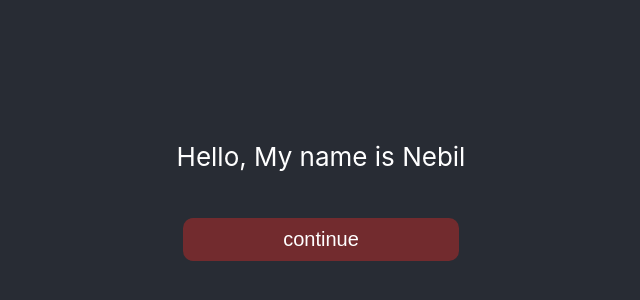
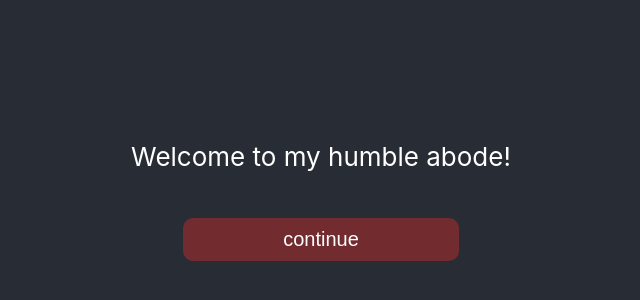
Before and after one commit to Ozen7/Nebil_Portfolio, a React (Create React App) app in the folder my-app/: page / in a window 1280 px wide. Shown: the part 202-502 px from the top of the page, without its empty margins (319-959 px from the left). Built offline with nearby package versions, Linux system fonts and the light colour scheme.

Commit message:
Finished animation on initial welcome screen

```diff
--- a/my-app/src/App.js
+++ b/my-app/src/App.js
@@ -6,10 +6,8 @@ function App() {
 // Create a <Title> react component that renders an <h1> which is
 // centered, palevioletred and sized at 1.5em
   return (
-    <div className="App">
-      <header className="App-header">
+    <div>
         <HelloScreen/>
-      </header>
     </div>
   );
 }
--- a/my-app/src/mods/HelloScreen.css
+++ b/my-app/src/mods/HelloScreen.css
@@ -1,5 +1,5 @@
 .button {
-    background-color: rgba(150, 43, 43, 0.679); /* Green */
+    background-color: rgba(150, 43, 43, 0.679);
     border: 5px;
     font-size: 20px;
     padding: 10px;
@@ -8,4 +8,62 @@
     margin: 20px;
     color: white;
     border-radius: 10px;
+    position: relative;
+    z-index: 1;
   }
+
+  .text {
+    z-index: 1;
+    position: relative;
+  }
+
+  .background {
+    position: relative;
+  }
+
+  .text_div {
+    background-color: #282c34;
+    flex: 0.1;
+    display: flex;
+    flex-direction:column;
+    align-items: center;
+    justify-content: center;
+    font-size: calc(10px + 2vmin);
+    color: white;
+    position: relative;
+    min-height: 100vh;
+  }
+
+  .hidden {
+    display: none;
+  }
+
+  .text-enter {
+    opacity: 0;
+  }
+  .text-enter-active {
+    opacity: 1;
+    transition: opacity 500ms;
+  }
+  .text-exit {
+    opacity: 1;
+  }
+  .text-exit-active {
+    opacity: 0;
+    transition: opacity 400ms;
+  }
+
+  .button-enter {
+    opacity: 0;
+  }
+  .button-enter-active {
+    opacity: 1;
+    transition: opacity 500ms;
+  }
+  .button-exit {
+    opacity: 1;
+  }
+  .button-exit-active {
+    opacity: 0;
+    transition: opacity 300ms;
+  }
--- a/my-app/src/mods/HelloScreen.js
+++ b/my-app/src/mods/HelloScreen.js
@@ -1,21 +1,44 @@
 import React from "react";
-import "./HelloScreen.css"
+import "./HelloScreen.css";
+import {CSSTransition} from 'react-transition-group';
+
 
 function HelloScreen(props) {
 
-  const [button,setButton] = React.useState(true);
+  const [timeCounter,setTimeCounter] = React.useState(0);
+  const [buttonIn,setButtonIn] = React.useState(true);
 
   setTimeout(function () {
-    setButton(false);
-  }, 5000);
+    setTimeCounter((prevState) => {return prevState + 1});
+  }, 500);
+
+
+  const continueButtonHandler = () => {
+    setButtonIn(false);
+  }
 
   return (
-      <div>
-      <p>
-        Hello, My name is Nebil
-      </p>
-      {button ? null: <button className="button">continue</button>}
-      </div>
+    <div className="background">
+          <div className="text_div">
+          <CSSTransition
+            in = {((3 < timeCounter && 18 > timeCounter) || 21 < timeCounter) && buttonIn}
+            timeout = {500}
+            classNames="text"
+            unmountOnExit
+            >
+            <p className="text"> {timeCounter < 21 ? "Hello, My name is Nebil Ozer" : "Welcome to my humble abode!"}</p>
+          </CSSTransition>
+          <CSSTransition
+            in = {timeCounter > 22 && buttonIn}
+            timeout = {500}
+            classNames="button"
+            unmountOnExit
+            >
+            <button className="button" onClick={continueButtonHandler}>continue</button>
+          </CSSTransition>
+        </div>
+
+    </div>
   );
 }
 
```
Also changed, not shown: my-app/package.json (+142 -0 lines).
